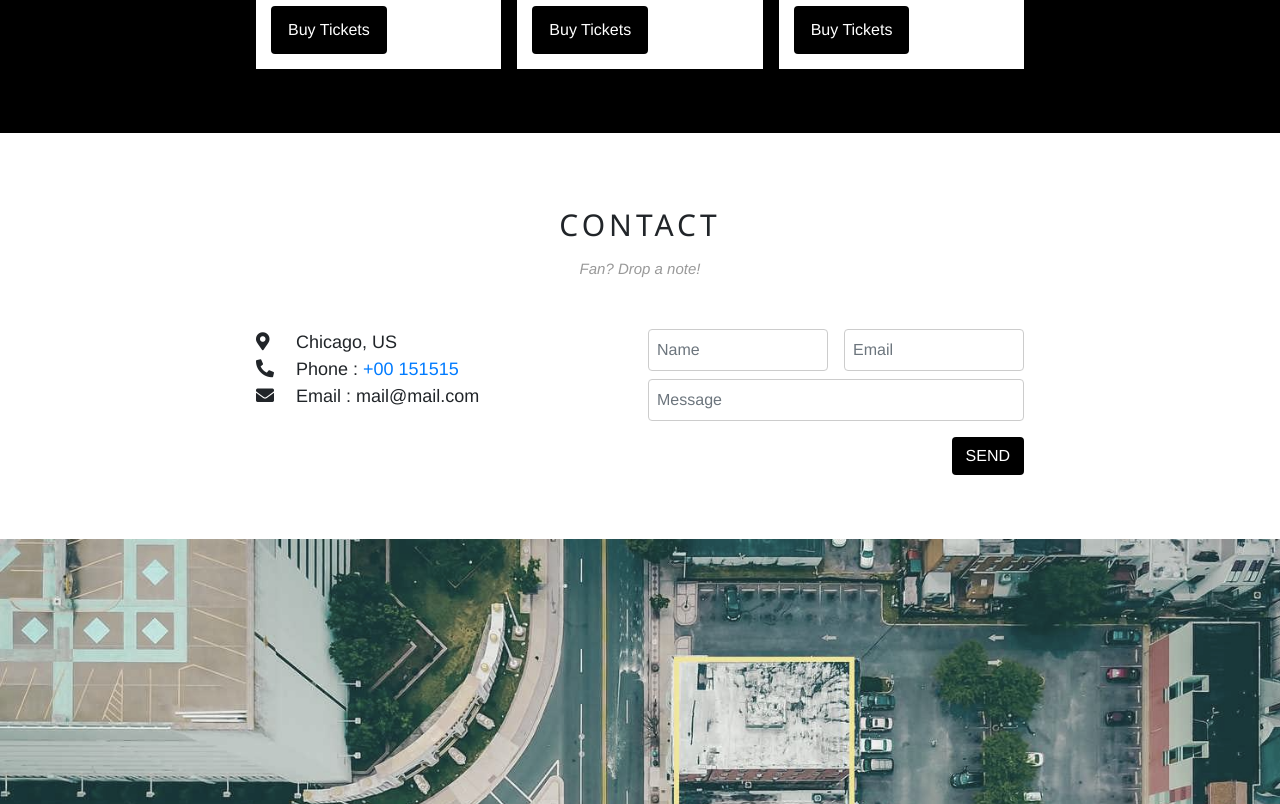
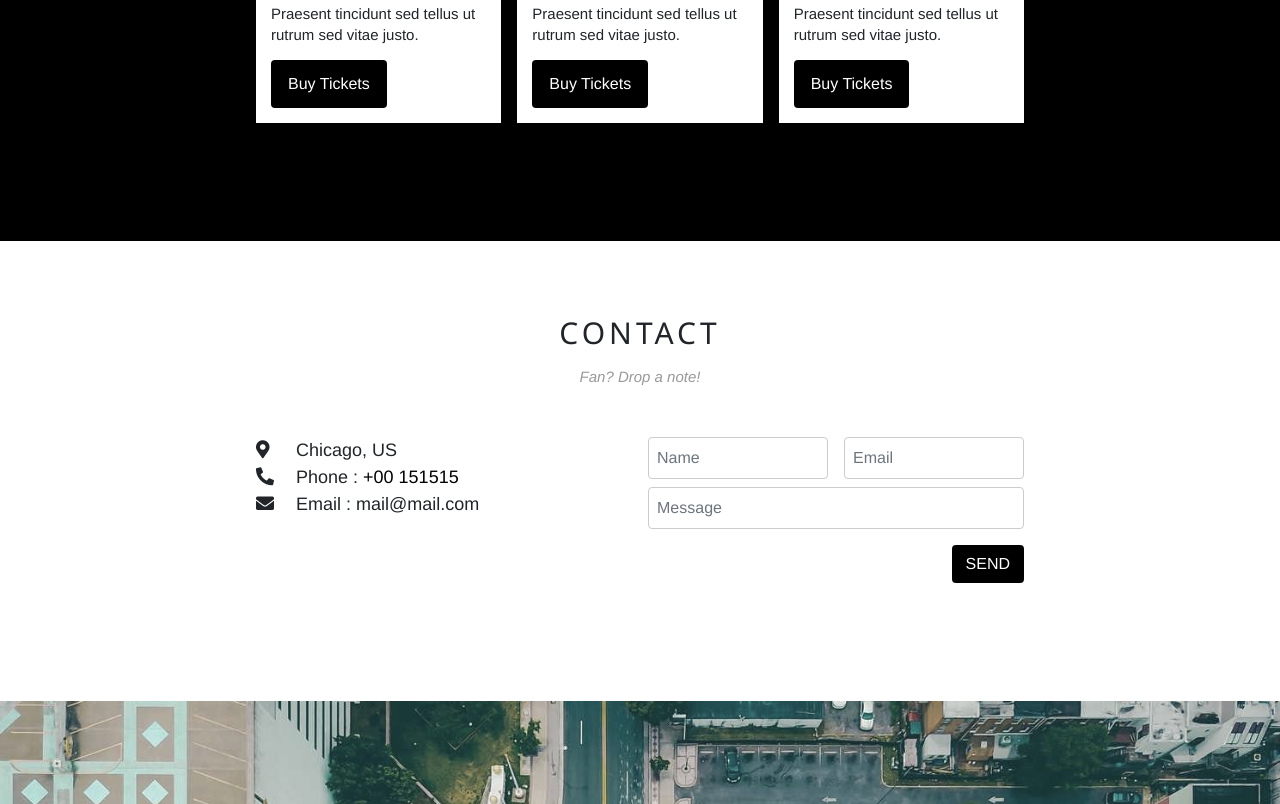
Before and after one commit to qthinh13/Template_W3_TheBand, a plain HTML site: page index.html in a window 1280 px wide. Shown: the part 1996-2800 px from the top of the page. Drawn offline with nearby package versions, Linux system fonts and the light colour scheme.

Commit message:
TheBand_2

```diff
--- a/asset/css/style.css
+++ b/asset/css/style.css
@@ -177,7 +177,7 @@ ul,li,p,a {
     margin-left: auto;
     max-width: 100%;
     margin-right: auto;
-    padding: 64px 0px;
+    padding: 64px 0px 118px;
     padding-left: 16px;
     padding-right: 16px;
 }
@@ -316,6 +316,9 @@ ul,li,p,a {
 #content .contact-info i[class*="fas"] {
     width:40px;
 }
+.contact-info a {
+    color: #000;
+}
 #content .contact-form {
     font-size:15px;
 }
--- a/index.html
+++ b/index.html
@@ -4,7 +4,6 @@
 <head>
     <meta charset="UTF-8">
     <meta http-equiv="X-UA-Compatible" content="IE=edge">
-    <link rel="icon" href="./asset/img/OIP.jpg" type="image/icon type">
     <meta name="viewport" content="width=device-width, initial-scale=1.0">
     <link rel="stylesheet" href="https://cdnjs.cloudflare.com/ajax/libs/font-awesome/5.15.1/css/all.min.css" />
     <link rel="stylesheet" href="https://maxcdn.bootstrapcdn.com/bootstrap/4.0.0/css/bootstrap.min.css" integrity="sha384-Gn5384xqQ1aoWXA+058RXPxPg6fy4IWvTNh0E263XmFcJlSAwiGgFAW/dAiS6JXm" crossorigin="anonymous">
```
